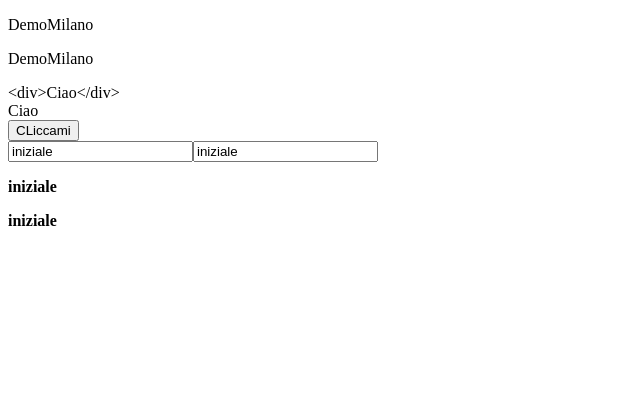
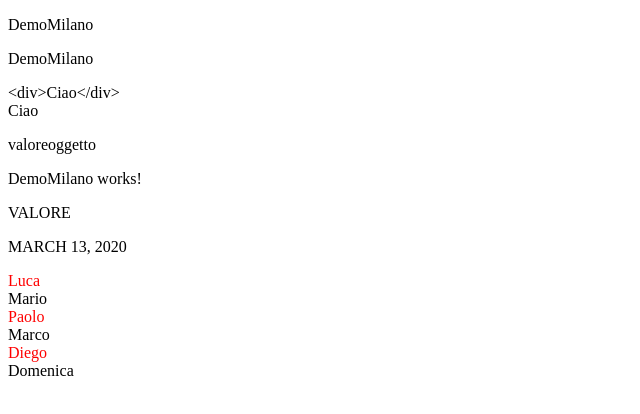
Before and after one commit to LukeSkywa/DemoMilano, an Angular app: page / in a window 1280 px wide. Shown: the top 414 px of the page, without its empty margins (0-640 px from the left). Built offline with nearby package versions, Linux system fonts and the light colour scheme.

Commit message:
prove con ngfor

```diff
--- a/src/app/app.component.html
+++ b/src/app/app.component.html
@@ -7,5 +7,5 @@
 <div [innerHtml]="html"></div>
 
 <!-- in questi casi meglio la property binding -->
-<!-- <app-primo [parin]="title"></app-primo> -->
-<app-secondo (clickEvent)="title=$event"></app-secondo>
+<app-primo [parin]="title"></app-primo>
+<!-- <app-secondo (clickEvent)="title=$event"></app-secondo> -->
--- /dev/null
+++ b/src/app/model/persona.interface.ts
@@ -0,0 +1,4 @@
+export interface Persona{
+    nome: string;
+    cognome: string;
+}
--- a/src/app/primo/primo.component.html
+++ b/src/app/primo/primo.component.html
@@ -3,6 +3,7 @@
 <p>{{parin}} works!</p>
 <p>{{variabile | uppercase}}</p>
 <p>{{myDate | date:'longDate' | uppercase}}</p>
-<div *ngFor="let item of items">
-    <span class="prova">{{item}}</span>
+
+<div *ngFor="let profilo of profili; let i = index;">
+    <span [ngClass]="{prova: i%2===0}">{{profilo.nome}}</span>
 </div>
--- a/src/app/primo/primo.component.scss
+++ b/src/app/primo/primo.component.scss
@@ -0,0 +1,3 @@
+.prova{
+    color: red;
+}
--- a/src/app/primo/primo.component.ts
+++ b/src/app/primo/primo.component.ts
@@ -1,4 +1,5 @@
 import { Component, OnInit, Input } from '@angular/core';
+import { Persona } from '../model/persona.interface';
 
 @Component({
   selector: 'app-primo',
@@ -9,7 +10,14 @@ export class PrimoComponent implements OnInit {
   @Input()
   parin: string;
 
-  items = [1,2];
+  profili: Persona[] = [
+    {nome: 'Luca', cognome: 'Alicata'},
+    {nome: 'Mario', cognome: 'Bianchi'},
+    {nome: 'Paolo', cognome: 'Rossi'},
+    {nome: 'Marco', cognome: 'Rossi'},
+    {nome: 'Diego', cognome: 'Rossi'},
+    {nome: 'Domenica', cognome: 'Rossi'}
+  ];
 
   variabile = 'valore';
 
--- a/src/app/secondo/secondo.component.html
+++ b/src/app/secondo/secondo.component.html
@@ -1,5 +1,4 @@
 <div>
-
     <button (click)="gestioneClick($event)">CLiccami</button>
 </div>
 <p *ngIf="mostraRosso">{{titolo}}</p>
```
